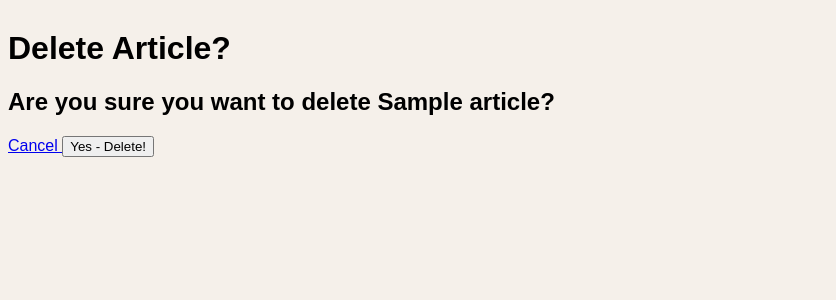
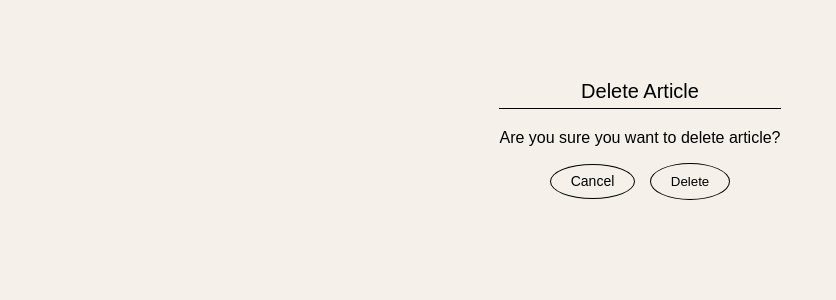
Before and after one commit to maria-zhuravleva/journal, a Django app: page /articles/1/delete/ in a window 1280 px wide. Shown: the part 218-518 px from the top of the page, without its empty margins (0-836 px from the left). Run offline with Django 4.2, Linux system fonts and the light colour scheme; a user stored in the database is signed in; tables that the repository leaves empty hold one stand-in row (values such as "Sample post"); some web fonts are replaced.

Commit message:
add css style to delete confirmation page

```diff
--- a/main_app/static/css/articles/article-detail.css
+++ b/main_app/static/css/articles/article-detail.css
@@ -199,7 +199,7 @@
 }
 
 .btn.secondary:hover {
-  background-color: black;
+  background-color: #392e26;
   color: white;
 }
 
--- a/main_app/static/css/articles/article-index.css
+++ b/main_app/static/css/articles/article-index.css
@@ -33,8 +33,9 @@
 }
 
 .page-header p {
-  font-size: 65px;
+  font-size: 60px;
   margin-top: 0;
+  margin-bottom: 0;
 }
 
 
@@ -116,7 +117,7 @@ hr.index-line {
   background-color: black;
   border: none;
   width: 90%;
-  margin-top: 40px;
+  margin-top: 20px;
 }
 
 .created {
--- a/main_app/static/css/base.css
+++ b/main_app/static/css/base.css
@@ -84,3 +84,66 @@ hr.nav-line {
   border-width: 0.1px;
   width: 80%;
 }
+
+.page-container {
+  display: flex;
+  flex-direction: column;
+  align-items: center;
+  justify-content: center;
+  height: 25vh;
+}
+
+#delete-confirm,
+#delete-question {
+  text-align: center;
+}
+
+#delete-confirm {
+  padding-bottom: 5px;
+  border-bottom: solid 0.5px black;
+  font-size: 20px;
+}
+
+.form-delete {
+  display: flex;
+  flex-direction: column;
+  align-items: center;
+}
+
+.form-delete a {
+  text-decoration: none;
+  background-color: transparent;
+  border: solid 0.5px black;
+  border-radius: 50%;
+  padding: 9px 20px;
+  cursor: pointer;
+  color: black;
+  font-size: 14px;
+  width: 52px;
+  text-align: center;
+  margin-right: 10px;
+  padding-top: 8px;
+}
+
+.form-delete a:hover {
+  box-shadow: 0px 0px 26px 3px rgba(0,0,0,0.1);
+  color: black;
+  border: solid 0.5px #64613e;
+}
+
+#delete-button{
+  background-color: transparent;
+  border: solid 0.5px black;
+  border-radius: 50%;
+  padding: 10px 20px;
+  cursor: pointer;
+  color: black;
+  font-family: 'FONTSPRING DEMO - The Seasons Light', sans-serif;
+  text-transform: capitalize;
+}
+
+#delete-button:hover {
+  box-shadow: 0px 0px 26px 3px rgba(0,0,0,0.1);
+  color: black;
+  border: solid 0.5px #64613e;
+}
--- a/main_app/templates/main_app/article_confirm_delete.html
+++ b/main_app/templates/main_app/article_confirm_delete.html
@@ -3,20 +3,19 @@
 
 {% block content %}
 
-<div class="page-header">
-  <h1>Delete Article?</h1>
+<div class="page-container">
+  <div class="page-header">
+    <p id='delete-confirm'>Delete Article</p>
+    <p id='delete-question'>Are you sure you want to delete article?</p>
+  </div>
+
+  <form action="" method="post" class="form-delete">
+    {% csrf_token %}
+    <div class="button-container">
+      <a href="{% url 'article-detail' article.id %}" class="btn secondary">Cancel</a>
+      <button type="submit" id='delete-button' class="btn danger">Delete</button>
+    </div>
+  </form>
 </div>
-<h2>Are you sure you want to delete {{ article.title }}?</h2>
-
-<form action="" method="post" class="form">
-  {% csrf_token %}
-  <a
-    href="{% url 'article-detail' article.id %}"
-    class="btn secondary"
-  >
-    Cancel
-  </a>
-  <button type="submit" class="btn danger">Yes - Delete!</button>
-</form>
 
 {% endblock %}
```
Also changed, not shown: main_app/static/css/form.css (+7 -7 lines).
